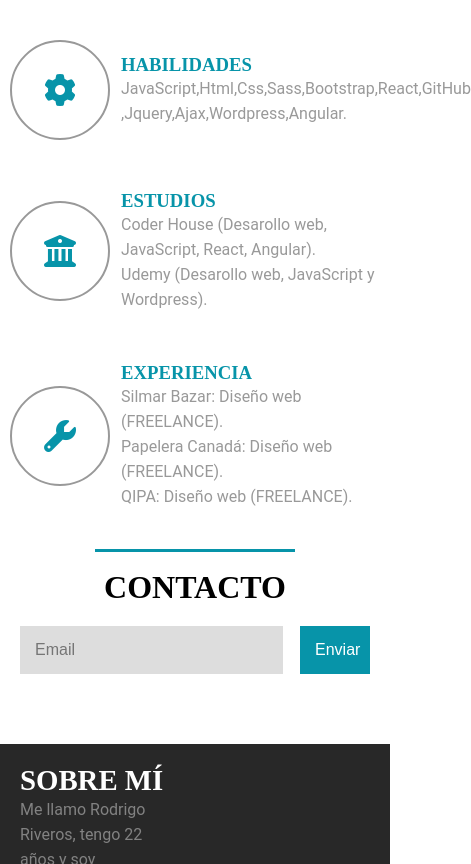
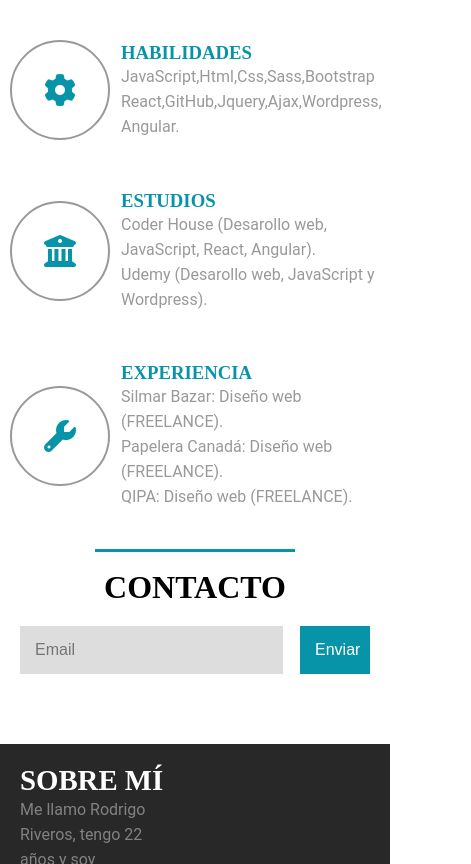
Before and after one commit to riverosrodrigo/Portfolio, a plain HTML site: page index.html in a window 390 px wide. Shown: the part 2349-3213 px from the top of the page, 471 px wide, since content can reach past the window. Drawn offline with Linux system fonts and the light colour scheme; a script that the page names is missing.

Commit message:
bien responsive

```diff
--- a/index.html
+++ b/index.html
@@ -80,8 +80,9 @@
                 <div class="box__icon"><i class="fas fa-cog"></i></div>
                 <div class="box__content">
                   <h3 class="box__title">HABILIDADES</h3>
-                  <p class="box__txt">JavaScript,Html,Css,Sass,Bootstrap,React,GitHub
-                    ,Jquery,Ajax,Wordpress,Angular.</p>
+                  <p class="box__txt">JavaScript,Html,Css,Sass,Bootstrap <br> React,GitHub,Jquery,Ajax,Wordpress,
+                    Angular.</p>
+
                 </div>
               </div>
               <div class="box">
```
